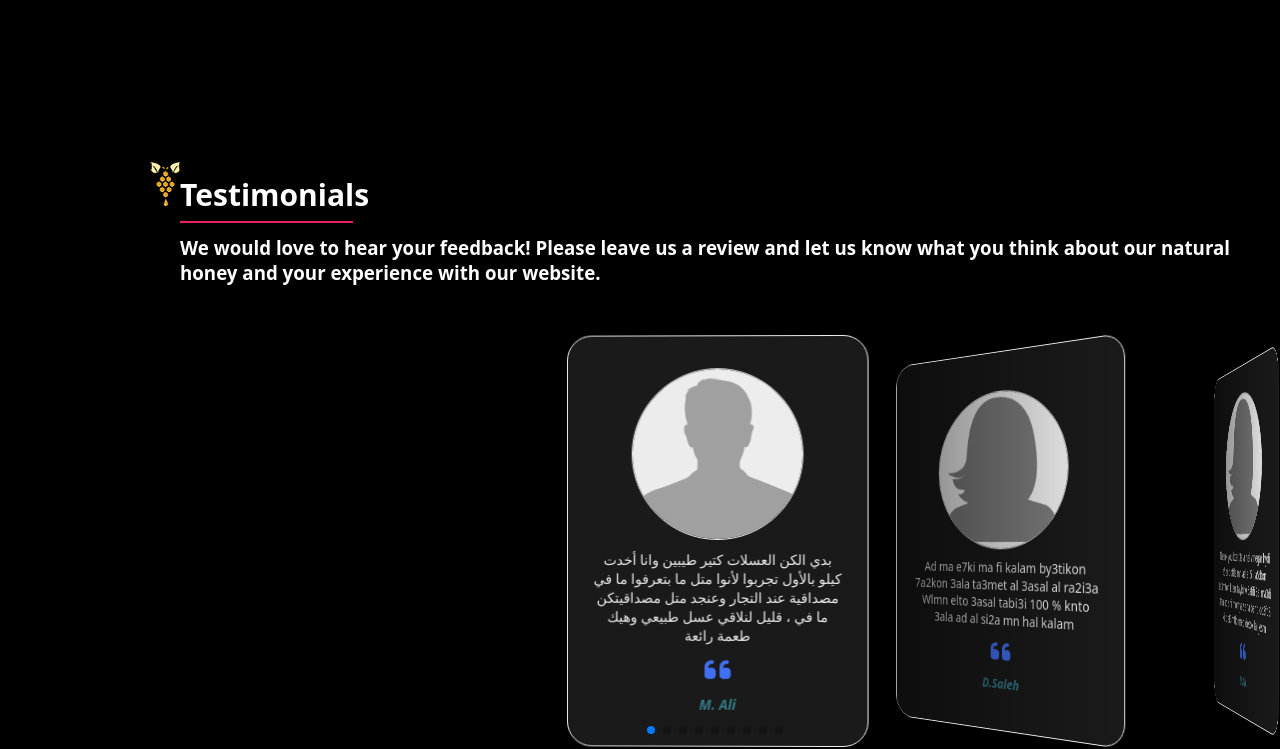
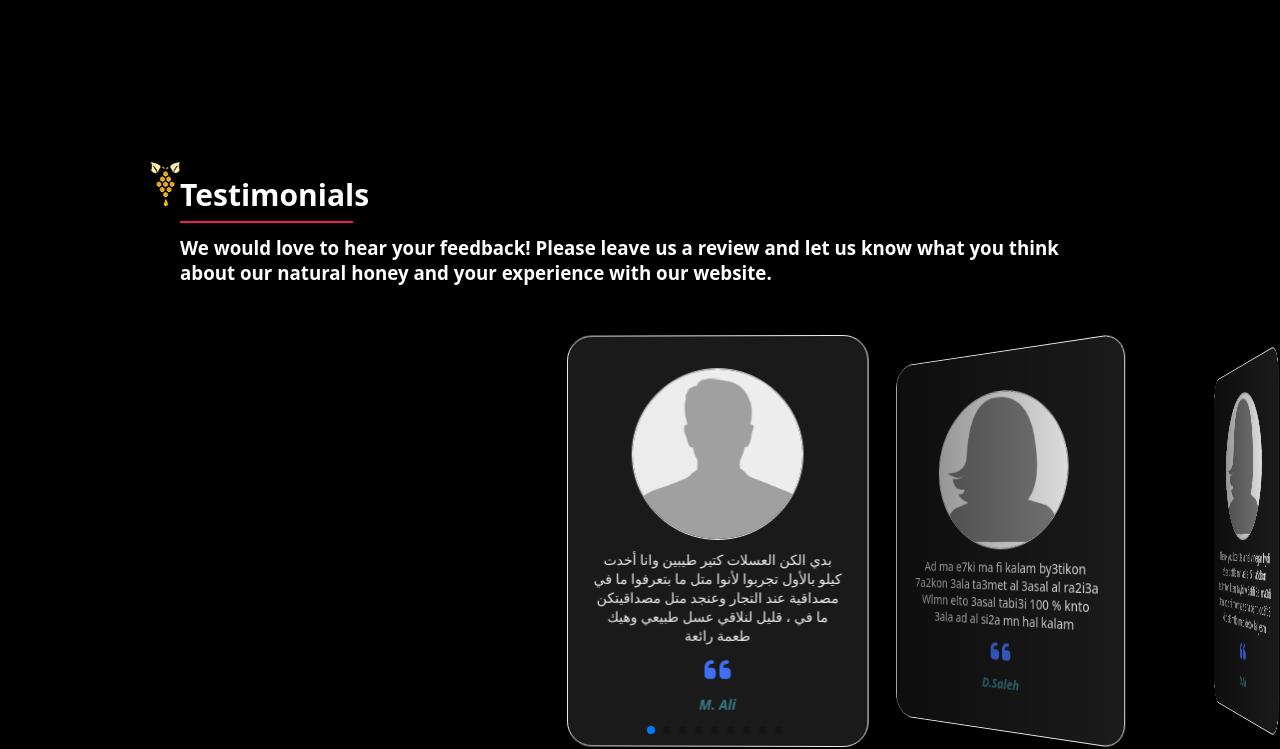
Before and after one commit to Naturalhoneyleb/naturalhoneyleb.github.io, a PHP site: page / in a window 1280 px wide. Shown: the part 2819-3568 px from the top of the page. Run offline with PHP 8.4, Linux system fonts and the light colour scheme; some libraries are stand-ins or nearby versions.

Commit message:
Add files via upload

```diff
--- a/styles.css
+++ b/styles.css
@@ -466,6 +466,7 @@
                 font-size: 13 px;
                 margin-right: 45px;
                 margin-top: 20px;
+                max-width: 900px;
             }
 
             .testi h2:hover {
```
